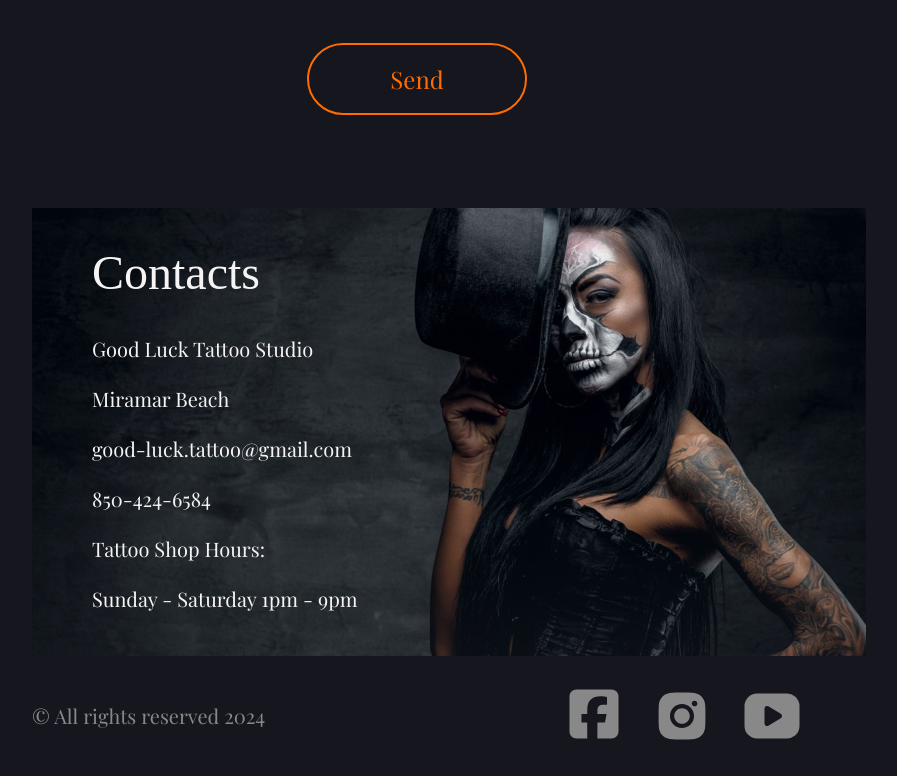
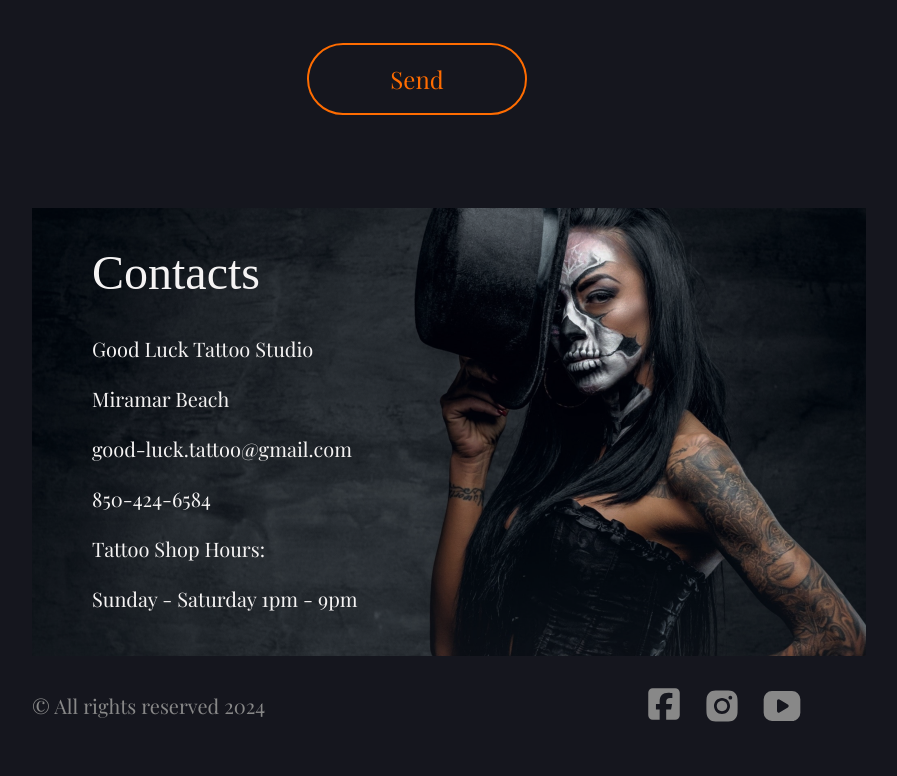
Before and after one commit to ViktorSvertoka/tattoo-studio, a Next.js app: page / in a window 1280 px wide. Shown: the part 4753-5529 px from the top of the page, without its empty margins (223-1120 px from the left). Built offline with nearby package versions, Linux system fonts and the light colour scheme; a web font is replaced by a local one.

Commit message:
Update Footer.tsx

```diff
--- a/src/components/sections/Footer.tsx
+++ b/src/components/sections/Footer.tsx
@@ -7,19 +7,19 @@ const footerLinks = [
     id: 1,
     href: '#',
     icon: FaSquareFacebook,
-    size: { height: 56, width: 56 },
+    size: { height: 36, width: 36 },
   },
   {
     id: 2,
     href: '#',
     icon: AiFillInstagram,
-    size: { height: 60, width: 60 },
+    size: { height: 40, width: 40 },
   },
   {
     id: 3,
     href: '#',
     icon: TbBrandYoutubeFilled,
-    size: { height: 60, width: 60 },
+    size: { height: 40, width: 40 },
   },
 ];
 
@@ -32,7 +32,7 @@ const Footer = () => {
         <p className="text-gray font-playfair text-[20px] xs:order-2 sm:order-1 lg:order-1 xs:pt-[16px] sm:pt-[0px] lg:pt-[0px]">
           © All rights reserved {currentYear}
         </p>
-        <ul className="flex gap-[30px] xs:order-1 sm:order-2 lg:order-2">
+        <ul className="flex gap-[20px] xs:order-1 sm:order-2 lg:order-2">
           {footerLinks.map(({ id, href, icon: Icon, size }) => (
             <li key={id}>
               <a href={href} className="cursor-pointer">
```
